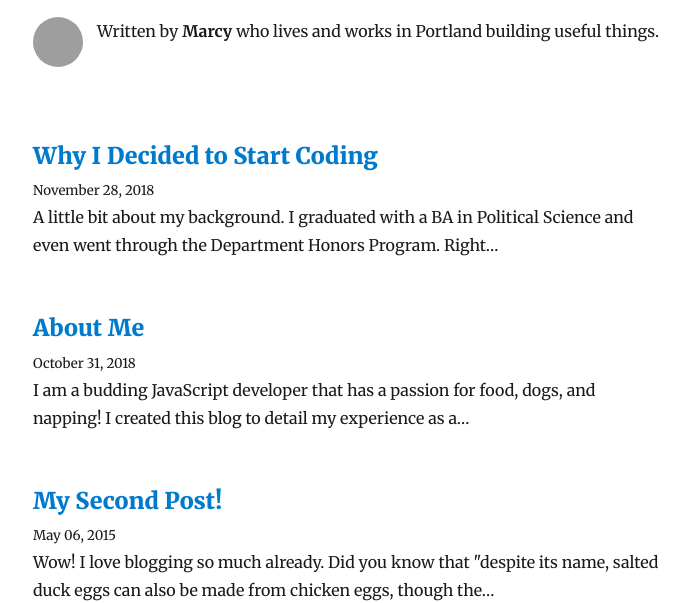
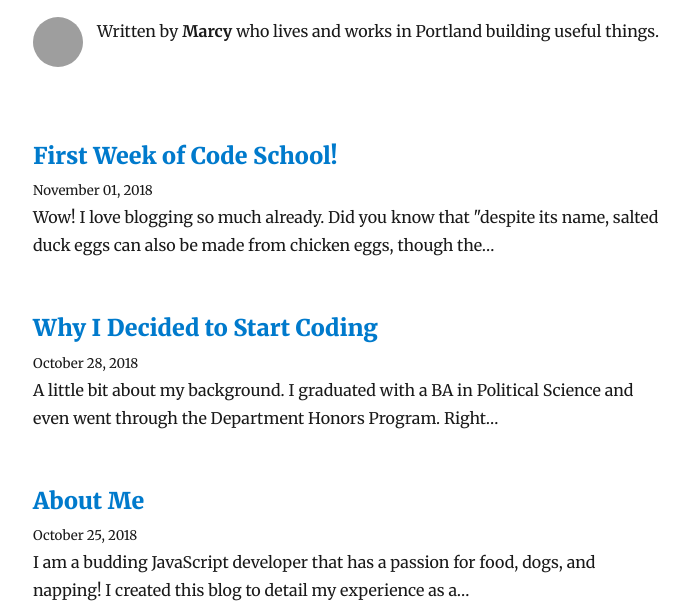
Before and after one commit to averagegalmarcy/Blog, a Gatsby site: page / in a window 1280 px wide. Shown: the part 207-810 px from the top of the page, without its empty margins (292-981 px from the left). Built offline with nearby package versions, Linux system fonts and the light colour scheme; Gatsby itself is replaced by a stand-in of ours; some packages are replaced by stand-ins of ours; grey boxes are pictures that could not be loaded.

Commit message:
fixed typos

```diff
--- a/content/blog/About-me/index.md
+++ b/content/blog/About-me/index.md
@@ -1,6 +1,6 @@
 ---
 title: 'About Me'
-date: '2018-10-31'
+date: '2018-10-25'
 ---
 
 I am a budding JavaScript developer that has a passion for food, dogs, and napping! I created this blog to detail my experience as a complete newbie in the coding world.
--- a/content/blog/hi-folks/index.md
+++ b/content/blog/hi-folks/index.md
@@ -1,13 +1,13 @@
 ---
 title: Why I Decided to Start Coding
-date: '2018-11-28T22:40:32.169Z'
+date: '2018-10-28T22:40:32.169Z'
 ---
 
-A little bit about my background. I graduated with a BA in Political Science and even went through the Department Honors Program. Right after graduating, I landed a job a law firm that specialized in Marijuana Law, so that was really interesting. However, as I worked there, I was very keen on the work that I was doing nor the work that my attorneys were doing. If anything, law seemed to be all paper work and rules, with very little else. I know that there is much more to law, but I just couldn't see myself being happy in that profession. After leaving the firm after a year, I went into couple other jobs that were fine, but definitely not my "career" jobs. As fortune would have it, I met a mutual friend who happened to be a software developer that went through a code camp and even received a grant to attend that school. After poking around some code camps in Portland, teaching myself some code (basic HTML and CSS), and applying for the grant, I knew that this was something that I could see myself long term. So here were are!
+A little bit about my background. I graduated with a BA in Political Science and even went through the Department Honors Program. Right after graduating, I landed a job at a law firm that specialized in Marijuana Law, so that was really interesting. However, as I worked there, I wasn't very keen on the work that I was doing nor the work that my attorneys were doing. If anything, law seemed to be all paper work and rules, with very little else. I know that there is much more to law, but I just couldn't see myself being happy in that profession. After leaving the firm after a year, I went into couple other jobs that were fine, but definitely not my "career" jobs. As fortune would have it, I met a mutual friend who happened to be a software developer that went through a code camp and even received a grant to attend that school. After poking around some code camps in Portland, teaching myself some code (basic HTML and CSS), and applying for the grant, I knew that this was something that I could see myself long term. So here were are!
 
 ## Why a Code School?
 
-I choose a code school because I already had a college degree and I knew that I didn't want to spend 4 more years pursuing a CS degree. That was a long of money and time and I just didn't have. So a code school was something that I gravitated towards naturally. How I choose my school was an amalgamation of many different factors. Here were a few:
+I choose a code school because I already had a college degree and I knew that I didn't want to spend 4 more years pursuing a CS degree. That was a lot of money and time and I just didn't have. So a code school was something that I gravitated towards naturally. How I choose my school was an amalgamation of many different factors. Here were a few:
 
 - The cost of the program
 - Location of the school
@@ -20,7 +20,7 @@ So after accessing all these factors, I finally landed on the one that I wanted.
 
 ## Job Security and Opportunities
 
-We've all heard it. Tech is notorious for the money and the opportunities for growth. I am not going to sugar coat it, this was definitely a factor in why I am here. In my city, tech jobs are plenty, however, for people with mid-to-senior experience. Juniors are a dime a dozen, so getting the first job can be very hard. However, what I have come to really enjoy about this industry is fast paced things are and that there is always more you can learn and do. I don't think you could get bored with it very quickly.
+We've all heard it. Tech is notorious for the money and the opportunities for growth. I am not going to sugar coat it, this was definitely a factor in why I am here. In my city, tech jobs are plenty, however, for people with mid-to-senior experience. Juniors are a dime a dozen, so getting the first job can be very hard. However, what I have come to really enjoy about this industry is how fast paced things are and that there is always more you can learn and do. I don't think you could get bored with it very quickly.
 
 ## Room for Growth
 
--- a/content/blog/my-second-post/index.md
+++ b/content/blog/my-second-post/index.md
@@ -1,6 +1,6 @@
 ---
-title: My Second Post!
-date: '2015-05-06T23:46:37.121Z'
+title: First Week of Code School!
+date: '2018-11-1:46:37.121Z'
 ---
 
 Wow! I love blogging so much already.
--- a/content/blog/third-post/index.md
+++ b/content/blog/third-post/index.md
@@ -0,0 +1,2 @@
+---
+title: My Forth Post!
```
